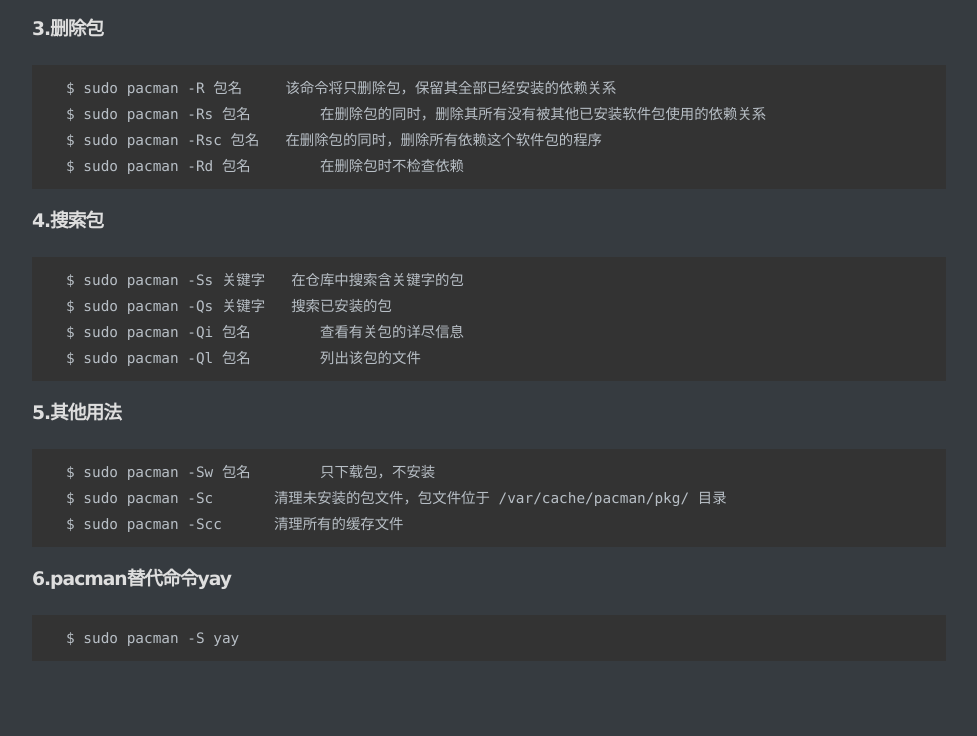
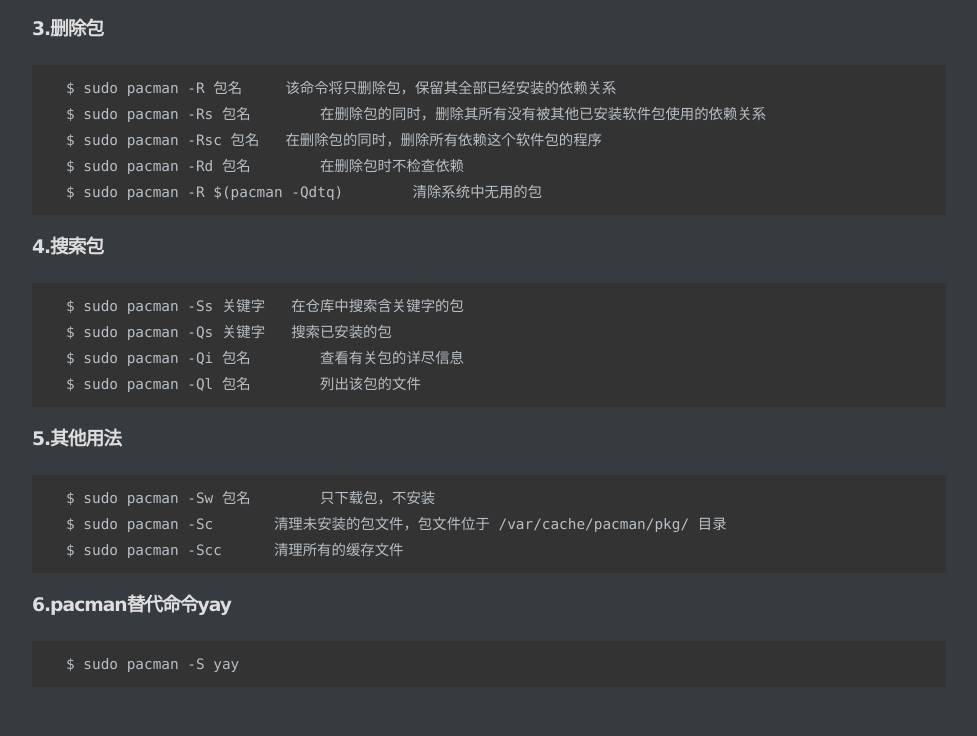
Before and after one commit to taoozi/Manjaro, a plain HTML site: page index.html in a window 1280 px wide. Shown: the part 8743-9479 px from the top of the page, without its empty margins (151-1128 px from the left). Drawn offline with Linux system fonts and the light colour scheme.

Commit message:
Update index.html

```diff
--- a/index.html
+++ b/index.html
@@ -4217,6 +4217,8 @@
             role="presentation"><span role="presentation" style="padding-right: 0.1px;">$ sudo pacman -Rsc 包名<span class="cm-tab" role="presentation" cm-text="	">   </span>在删除包的同时，删除所有依赖这个软件包的程序</span></pre>
         <pre class=" CodeMirror-line "
             role="presentation"><span role="presentation" style="padding-right: 0.1px;">$ sudo pacman -Rd 包名<span class="cm-tab" role="presentation" cm-text="	">    </span><span class="cm-tab" role="presentation" cm-text="	">    </span>在删除包时不检查依赖</span></pre>
+        <pre class=" CodeMirror-line "
+            role="presentation"><span role="presentation" style="padding-right: 0.1px;">$ sudo pacman -R $(pacman -Qdtq)<span class="cm-tab" role="presentation" cm-text="	">    </span><span class="cm-tab" role="presentation" cm-text="	">    </span>清除系统中无用的包</span></pre>
     </div>
     </div>
     </div>
```
